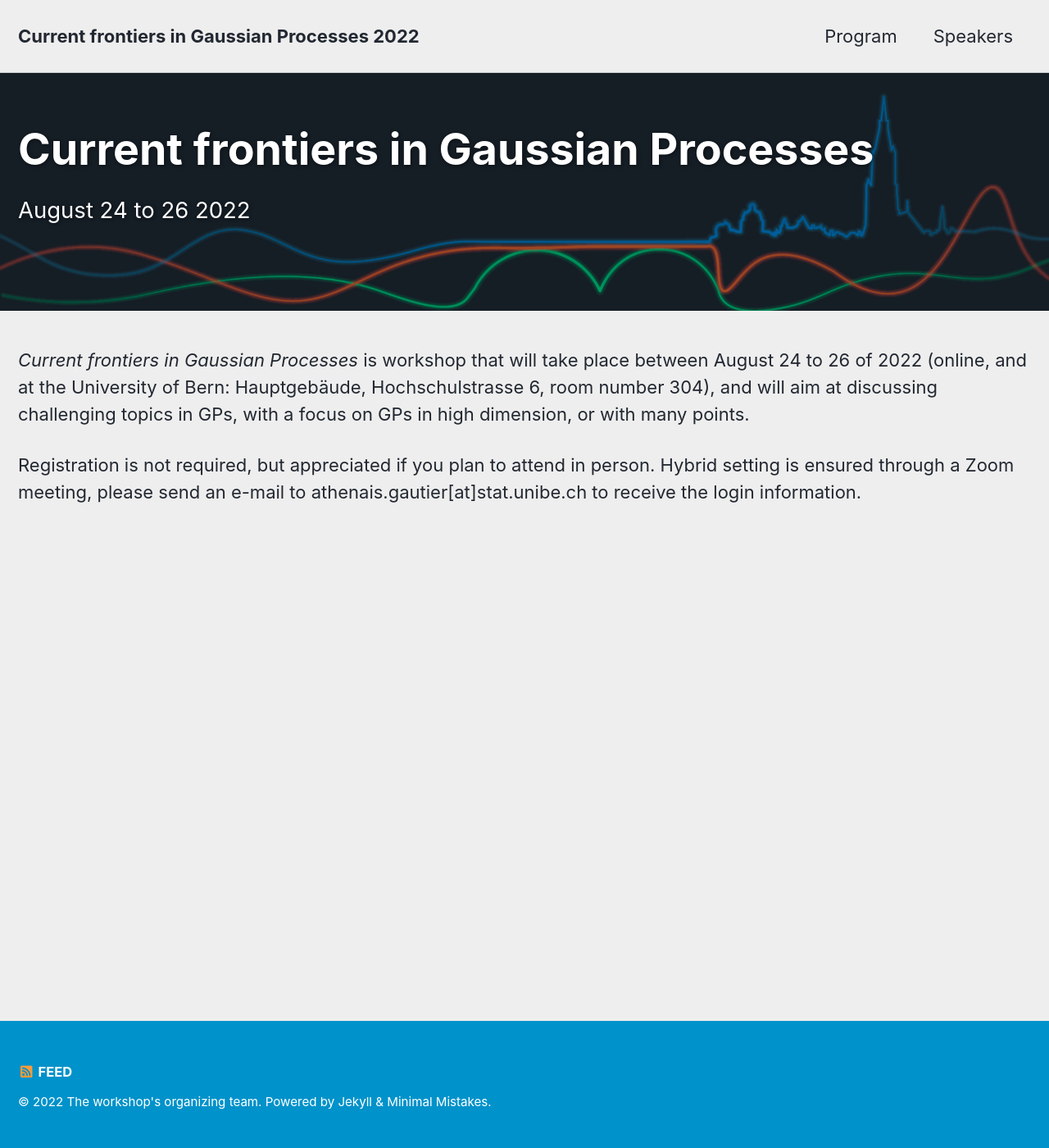
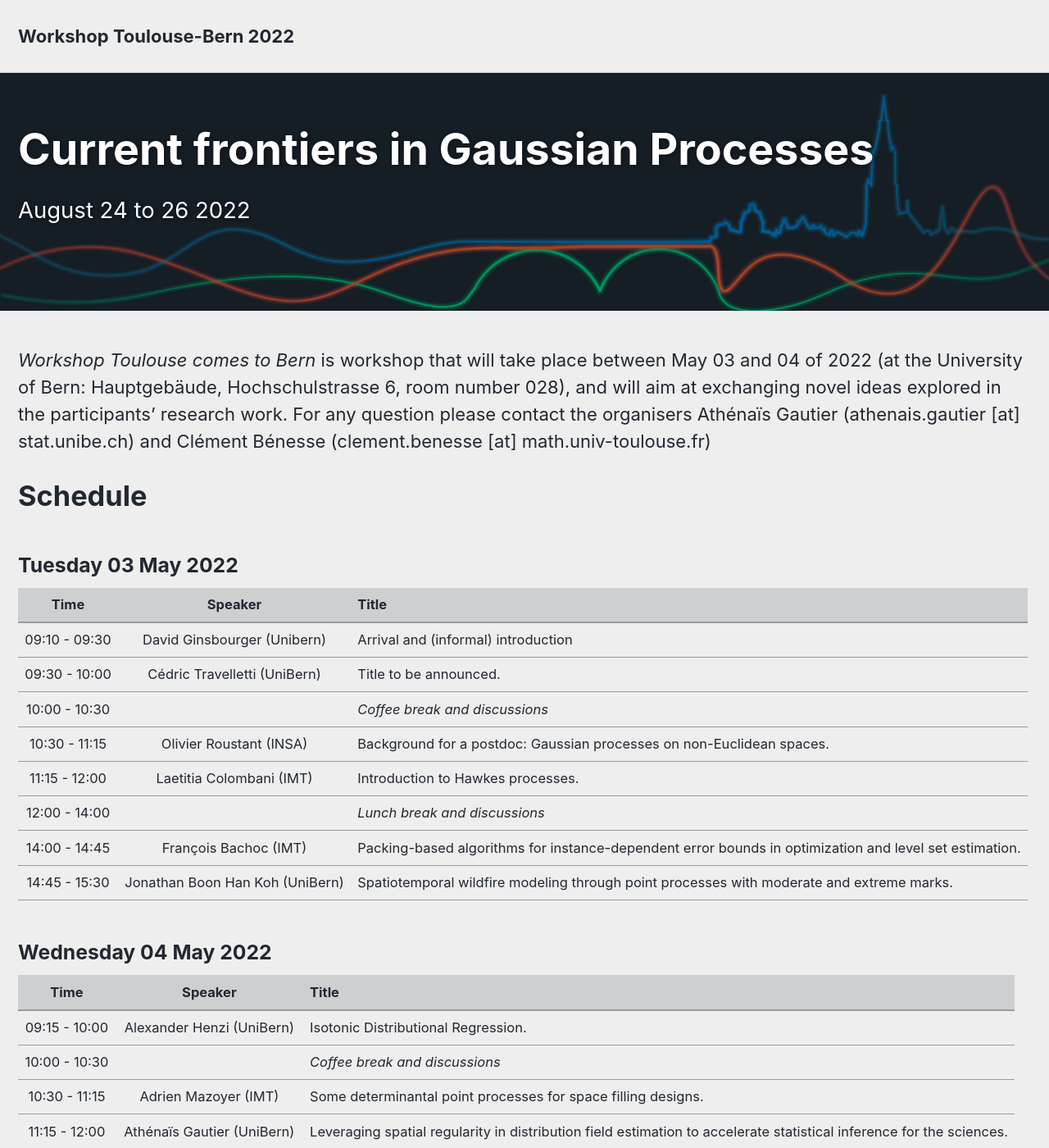
Before and after one commit to workshop-Bern-Toulouse/workshop-bern-toulouse.github.io, a Jekyll site: the page built from _pages/about.md, in a window 1280 px wide and 1400 px high. Shown: the whole window at 82% size. Built offline with Jekyll 4.4.1, drawn with Linux system fonts in a browser that asks for light colours; cached includes are drawn as plain includes; some of the changed text lies outside the part shown.

Commit message:
Update website

```diff
--- a/_config.yml
+++ b/_config.yml
@@ -16,14 +16,14 @@ minimal_mistakes_skin    : "air" # "air", "aqua", "contrast", "dark", "dirt", "n
 
 # Site Settings
 locale                   : "en-UK"
-title                    : "Current frontiers in Gaussian Processes 2022"
+title                    : "Workshop Toulouse-Bern 2022"
 title_separator          : "-"
 subtitle                 : # site tagline that appears below site title in masthead
 name                     : "The workshop's organizing team"
 description              : "Website of the event."
-url                      : "https://frontiersGP-Bern2022.github.io" # the base hostname & protocol for your site e.g. "https://mmistakes.github.io"
+url                      : "https://workshop-bern-toulouse.github.io" # the base hostname & protocol for your site e.g. "https://mmistakes.github.io"
 baseurl                  : "" # the subpath of your site, e.g. "/blog"
-repository               : "frontiersGP-Bern2022/frontiersGP-Bern2022.github.io" # GitHub username/repo-name e.g. "mmistakes/minimal-mistakes"
+repository               : "workshop-Bern-Toulouse/workshop-bern-toulouse.github.io" # GitHub username/repo-name e.g. "mmistakes/minimal-mistakes"
 teaser                   : # path of fallback teaser image, e.g. "/assets/images/500x300.png"
 logo                     : # path of logo image to display in the masthead, e.g. "/assets/images/88x88.png"
 masthead_title           : # overrides the website title displayed in the masthead, use " " for no title
--- a/_pages/about.md
+++ b/_pages/about.md
@@ -12,6 +12,31 @@ header:
   overlay_filter: 0.2
 ---
 
-*Current frontiers in Gaussian Processes* is workshop that will take place between August 24 to 26 of 2022 (online, and at the University of Bern: Hauptgebäude, Hochschulstrasse 6, room number 304), and will aim at discussing challenging topics in GPs, with a focus on GPs in high dimension, or with many points.
+*Workshop Toulouse comes to Bern* is workshop that will take place between May 03 and 04 of 2022 (at the University of Bern: Hauptgebäude, Hochschulstrasse 6, room number 028), and will aim at exchanging novel ideas explored in the participants' research work. For any question please contact the organisers Athénaïs Gautier (athenais.gautier [at] stat.unibe.ch) and Clément Bénesse (clement.benesse [at] math.univ-toulouse.fr)
 
-Registration is not required, but appreciated if you plan to attend in person. Hybrid setting is ensured through a Zoom meeting, please send an e-mail to athenais.gautier[at]stat.unibe.ch to receive the login information.
+# Schedule
+
+### Tuesday 03 May 2022
+
+| &nbsp;&nbsp;&nbsp;&nbsp;&nbsp;&nbsp;&nbsp;Time&nbsp;&nbsp;&nbsp;&nbsp;&nbsp;&nbsp;&nbsp; | &nbsp;&nbsp;&nbsp;&nbsp;&nbsp;&nbsp;Speaker&nbsp;&nbsp;&nbsp;&nbsp;&nbsp;&nbsp; | Title |
+|:-----------:|:-------------:|:-------------------|
+| 09:10 - 09:30 |  David Ginsbourger (Unibern) | Arrival and (informal) introduction |
+| 09:30 - 10:00 |  Cédric Travelletti (UniBern) | Title to be announced. |
+| 10:00 - 10:30 |  | *Coffee break and discussions* |
+| 10:30 - 11:15 | Olivier Roustant (INSA) |  Background for a postdoc: Gaussian processes on non-Euclidean spaces. |
+| 11:15 - 12:00 | Laetitia Colombani (IMT) | Introduction to Hawkes processes.|
+| 12:00 - 14:00 |  | *Lunch break and discussions* |
+| 14:00 - 14:45 | François Bachoc (IMT) | Packing-based algorithms for instance-dependent error bounds in optimization and level set estimation. |
+| 14:45 - 15:30 | Jonathan Boon Han Koh (UniBern)   | Spatiotemporal wildfire modeling through point processes with moderate and extreme marks. |
+
+### Wednesday 04 May 2022
+
+| &nbsp;&nbsp;&nbsp;&nbsp;&nbsp;&nbsp;&nbsp;Time&nbsp;&nbsp;&nbsp;&nbsp;&nbsp;&nbsp;&nbsp; | &nbsp;&nbsp;&nbsp;&nbsp;&nbsp;&nbsp;Speaker&nbsp;&nbsp;&nbsp;&nbsp;&nbsp;&nbsp; | Title |
+|:-----------:|:-------------:|:-------------------|
+| 09:15 - 10:00 |Alexander Henzi (UniBern) | Isotonic Distributional Regression. |
+| 10:00 - 10:30 |  | *Coffee break and discussions* |
+| 10:30 - 11:15 | Adrien Mazoyer (IMT) | Some determinantal point processes for space filling designs. |
+| 11:15 - 12:00 | Athénaïs Gautier (UniBern) |  Leveraging spatial regularity in distribution field estimation to accelerate statistical inference for the sciences. |
+| 12:00 - 14:00 |  | *Lunch break and discussions* |
+| 14:00 - 14:45 |  Sebastian Arnold (UniBern) |  An AFSD and IDR based calibration method applied to decompose the CRPS. |
+| 14:45 - 15:30 |  Clément Bénesse (IMT) | When Global Sensitivity Analysis provides insight into Group Fairness. |
```
Also changed, not shown: _data/navigation.yml (+0 -8 lines), _pages/committees.md (deleted, +0 -17 lines), _pages/program.md (deleted, +0 -45 lines), _pages/speakers.md (deleted, +0 -30 lines).
